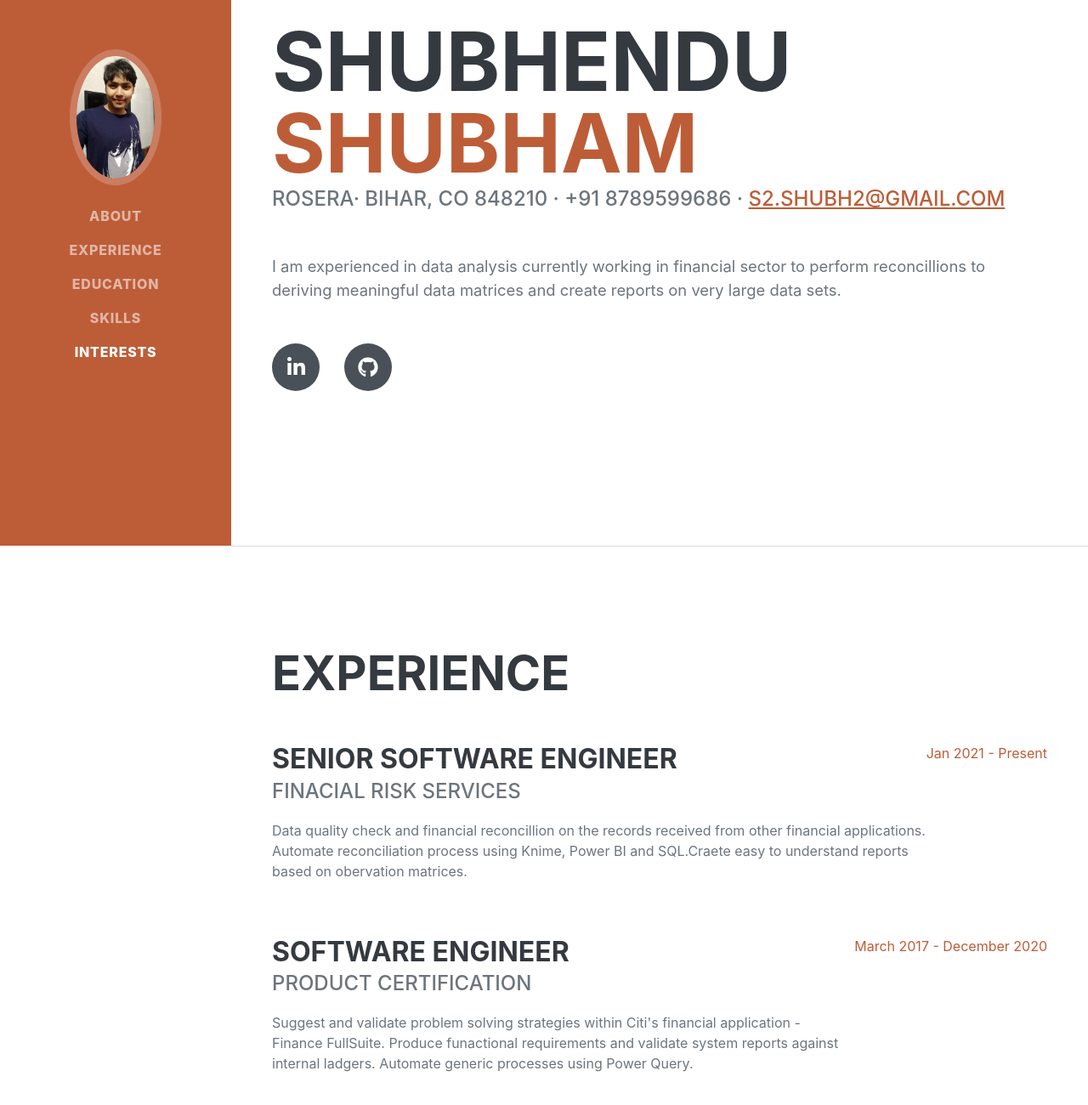
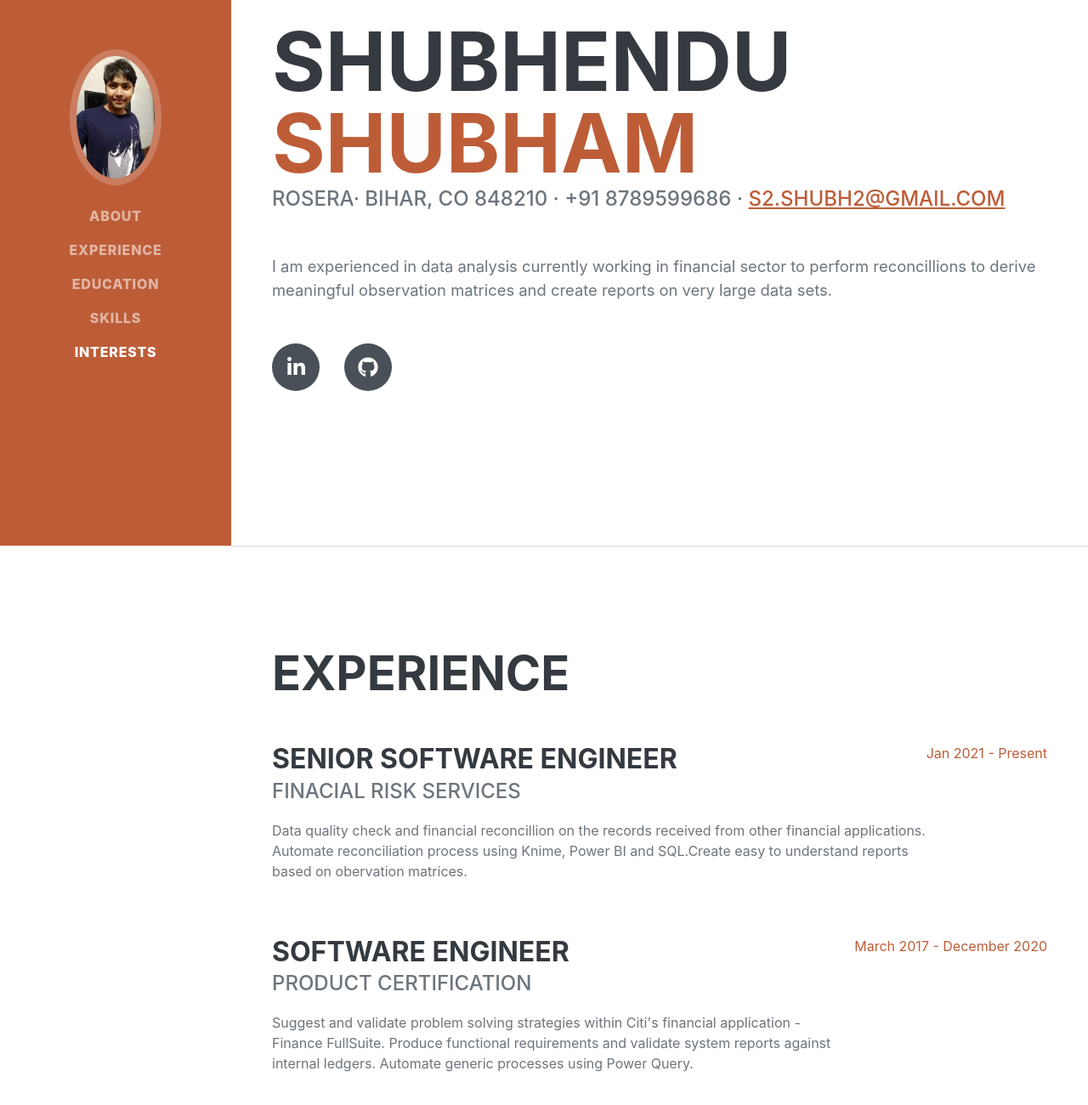
Before and after one commit to sshubham2/sshubham2.github.io, a plain HTML site: page index.html in a window 1280 px wide. Shown: the part 158-1458 px from the top of the page at 85% size. Drawn offline with nearby package versions, Linux system fonts and the light colour scheme; a web font is replaced by a local one.

Commit message:
Update index.html

```diff
--- a/index.html
+++ b/index.html
@@ -47,7 +47,7 @@
                         Rosera· Bihar, CO 848210 · +91 8789599686 ·
                         <a href="mailto:name@email.com">s2.shubh2@gmail.com</a>
                     </div>
-                    <p class="lead mb-5">I am experienced in data analysis currently working in financial sector to perform reconcillions to deriving meaningful data matrices and create reports on very large data sets.</p>
+                    <p class="lead mb-5">I am experienced in data analysis currently working in financial sector to perform reconcillions to derive meaningful observation matrices and create reports on very large data sets.</p>
                     <div class="social-icons">
                         <a class="social-icon" href="https://www.linkedin.com/in/shubhendu-shubham-5661b7aa/"><i class="fab fa-linkedin-in"></i></a>
                         <a class="social-icon" href="https://github.com/sshubham2"><i class="fab fa-github"></i></a>
@@ -63,7 +63,7 @@
                         <div class="flex-grow-1">
                             <h3 class="mb-0">Senior Software Engineer</h3>
                             <div class="subheading mb-3">Finacial Risk Services</div>
-                            <p>Data quality check and financial reconcillion on the records received from other financial applications. Automate reconciliation process using Knime, Power BI and SQL.Craete easy to understand reports based on obervation matrices. </p>
+                            <p>Data quality check and financial reconcillion on the records received from other financial applications. Automate reconciliation process using Knime, Power BI and SQL.Create easy to understand reports based on obervation matrices. </p>
                         </div>
                         <div class="flex-shrink-0"><span class="text-primary">Jan 2021 - Present</span></div>
                     </div>
@@ -71,7 +71,7 @@
                         <div class="flex-grow-1">
                             <h3 class="mb-0">Software Engineer</h3>
                             <div class="subheading mb-3">Product Certification</div>
-                            <p>Suggest and validate problem solving strategies within Citi's financial application - Finance FullSuite. Produce funactional requirements and validate system reports against internal ladgers. Automate generic processes using Power Query.</p>
+                            <p>Suggest and validate problem solving strategies within Citi's financial application - Finance FullSuite. Produce functional requirements and validate system reports against internal ledgers. Automate generic processes using Power Query.</p>
                         </div>
                         <div class="flex-shrink-0"><span class="text-primary">March 2017 - December 2020</span></div>
                     </div>
```
